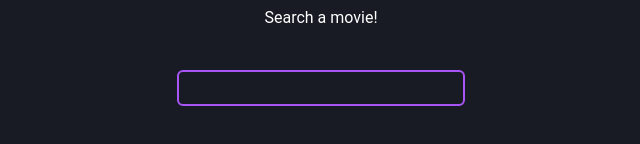
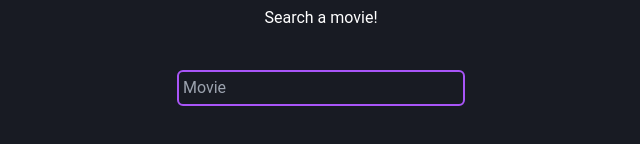
Before and after one commit to Tom8mths/auto-complete, a React (Create React App) app: page /movies-page in a window 1280 px wide. Shown: the part 336-480 px from the top of the page, without its empty margins (319-959 px from the left). Built offline with nearby package versions, Linux system fonts and the light colour scheme; data requests are answered from the project's data file.

Commit message:
feat: add placeholder prop

```diff
--- a/src/presentation/templates/Movies/index.tsx
+++ b/src/presentation/templates/Movies/index.tsx
@@ -35,6 +35,7 @@ export default function MoviesTemplate() {
           <AutoComplete
             setMovie={setSelectedMovie}
             suggestions={moviesList}
+            placeholder="Movie"
           ></AutoComplete>
           <Text>{selectedMovie}</Text>
         </main>
```
